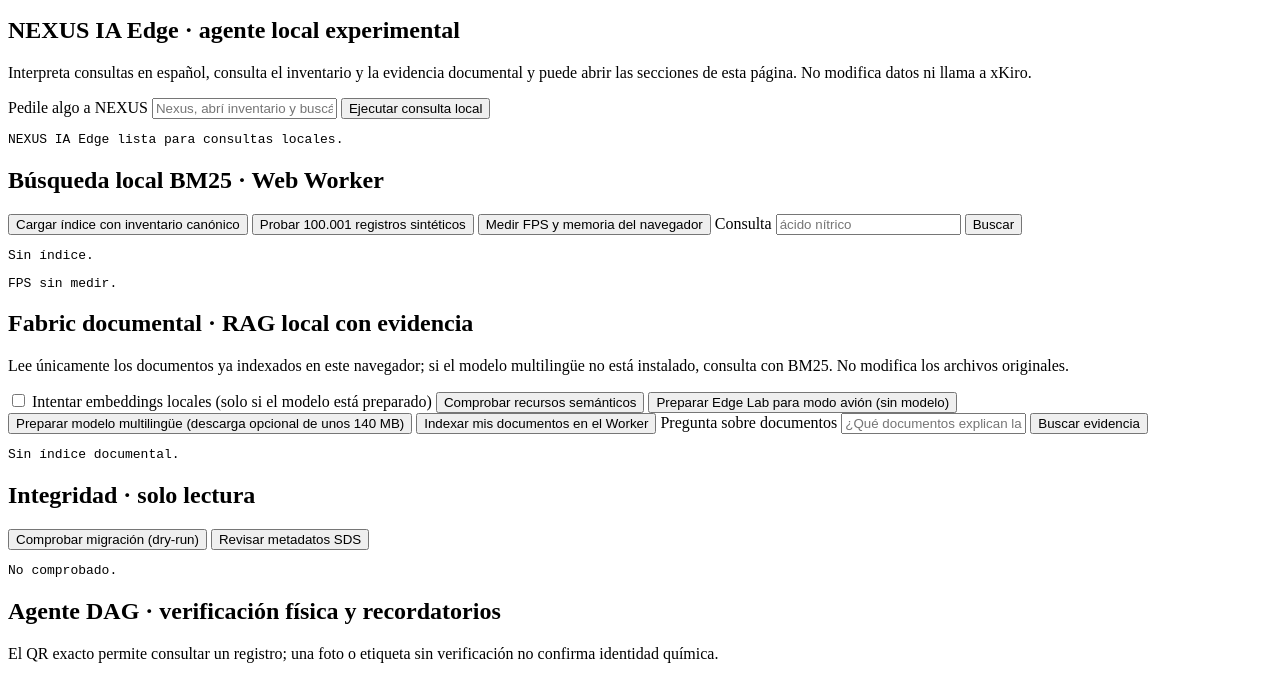
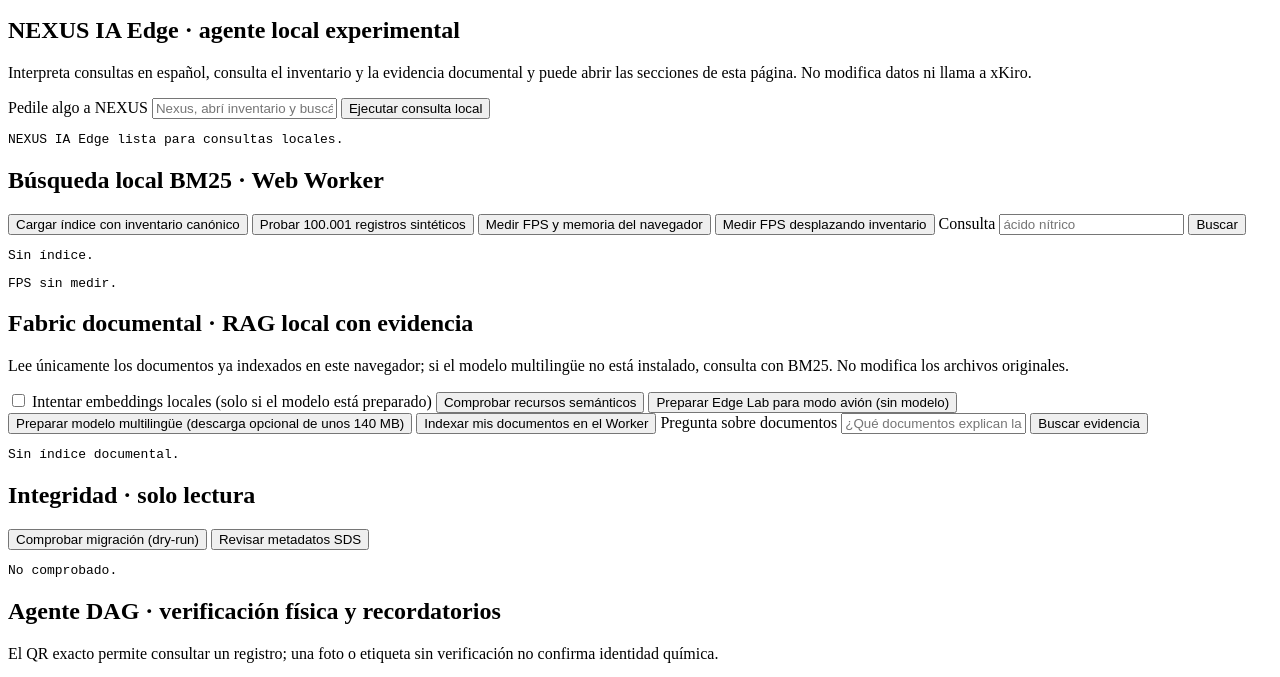
Before and after one commit to miqueas80/Laboratorio2.0, a website with bundled scripts: page next/demo.html in a window 1280 px wide. Shown: the part 101-778 px from the top of the page. Built offline with nearby package versions, Linux system fonts and the light colour scheme.

Commit message:
feat(edge): expose measured active-scroll FPS and virtual DOM reuse diagnostics

```diff
--- a/next/demo.html
+++ b/next/demo.html
@@ -23,6 +23,7 @@
 <button id="load">Cargar índice con inventario canónico</button>
 <button id="stress">Probar 100.001 registros sintéticos</button>
 <button id="measureFPS">Medir FPS y memoria del navegador</button>
+<button id="measureScroll">Medir FPS desplazando inventario</button>
 <label>Consulta <input id="query" placeholder="ácido nítrico" autocomplete="off"></label>
 <button id="search">Buscar</button>
 <pre id="results" aria-live="polite">Sin índice.</pre>
```
